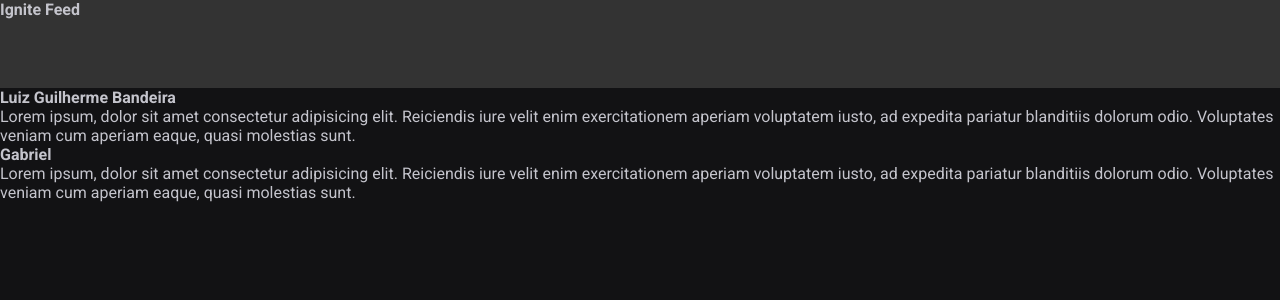
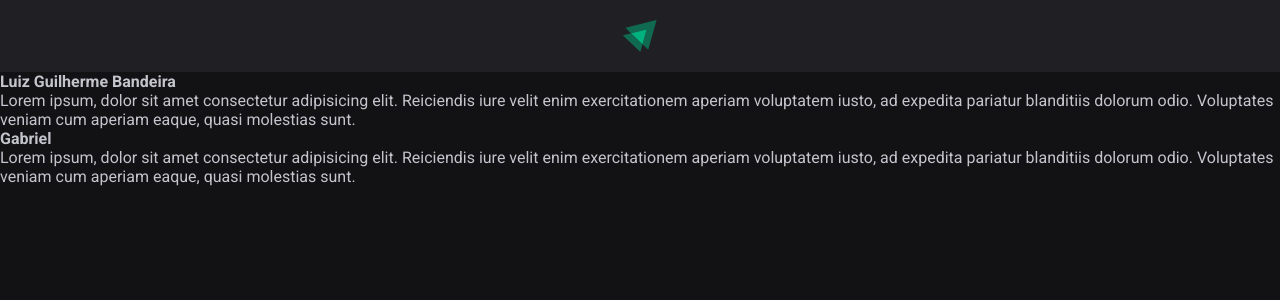
Before and after one commit to arkanael/ignite-feed-react, a React (Vite) app: page / in a window 1280 px wide. Shown: the top 300 px of the page. Built offline with nearby package versions, Linux system fonts and the light colour scheme.

Commit message:
Ajustes no header

```diff
--- a/src/components/header.jsx
+++ b/src/components/header.jsx
@@ -1,9 +1,10 @@
 import styles from './header.module.css';
+import igniteLogo from '../assets/ignite-logo.svg';
 
 export function Header(){
     return(
         <header className={styles.header}>
-            <strong >Ignite Feed</strong>
+            <img src={igniteLogo} alt='Logotipo do Ignite'/>
         </header>
     );
 }
--- a/src/components/header.module.css
+++ b/src/components/header.module.css
@@ -1,4 +1,15 @@
 .header{
-    background: #333;
-    height: 88px;
+   background: var(--gray-800);
+   display: flex;
+   justify-content: center;
+   padding: 1.25rem 0;
+   /* 1rem => 16px
+    0.25 => 16/4 = 4px
+    1.25rem = 20px
+*/
+
 }
+
+.header img{
+     height: 2rem; /*32px*/
+}
```
Also changed, not shown: src/assets/ignite-logo.svg (added).
